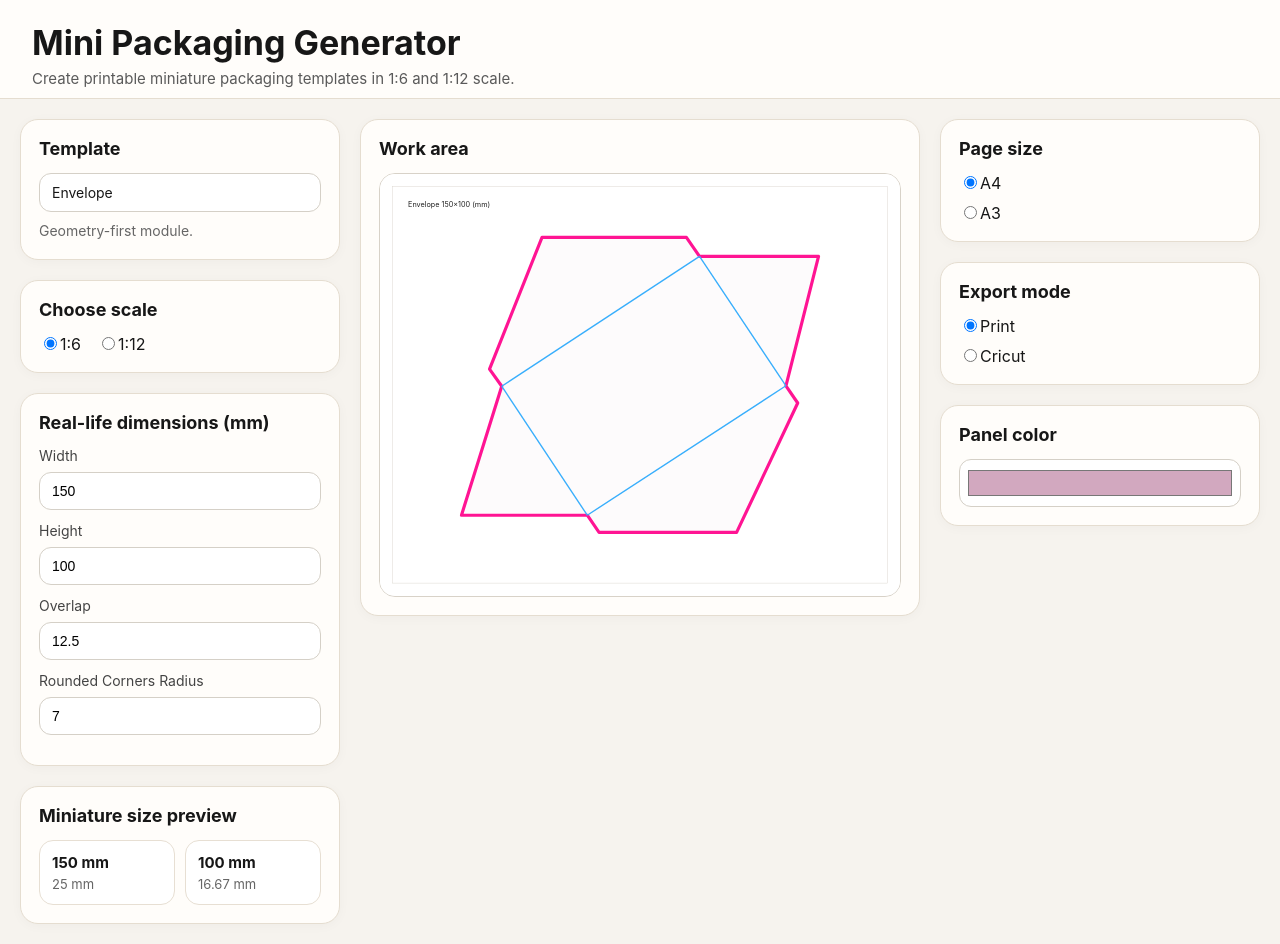
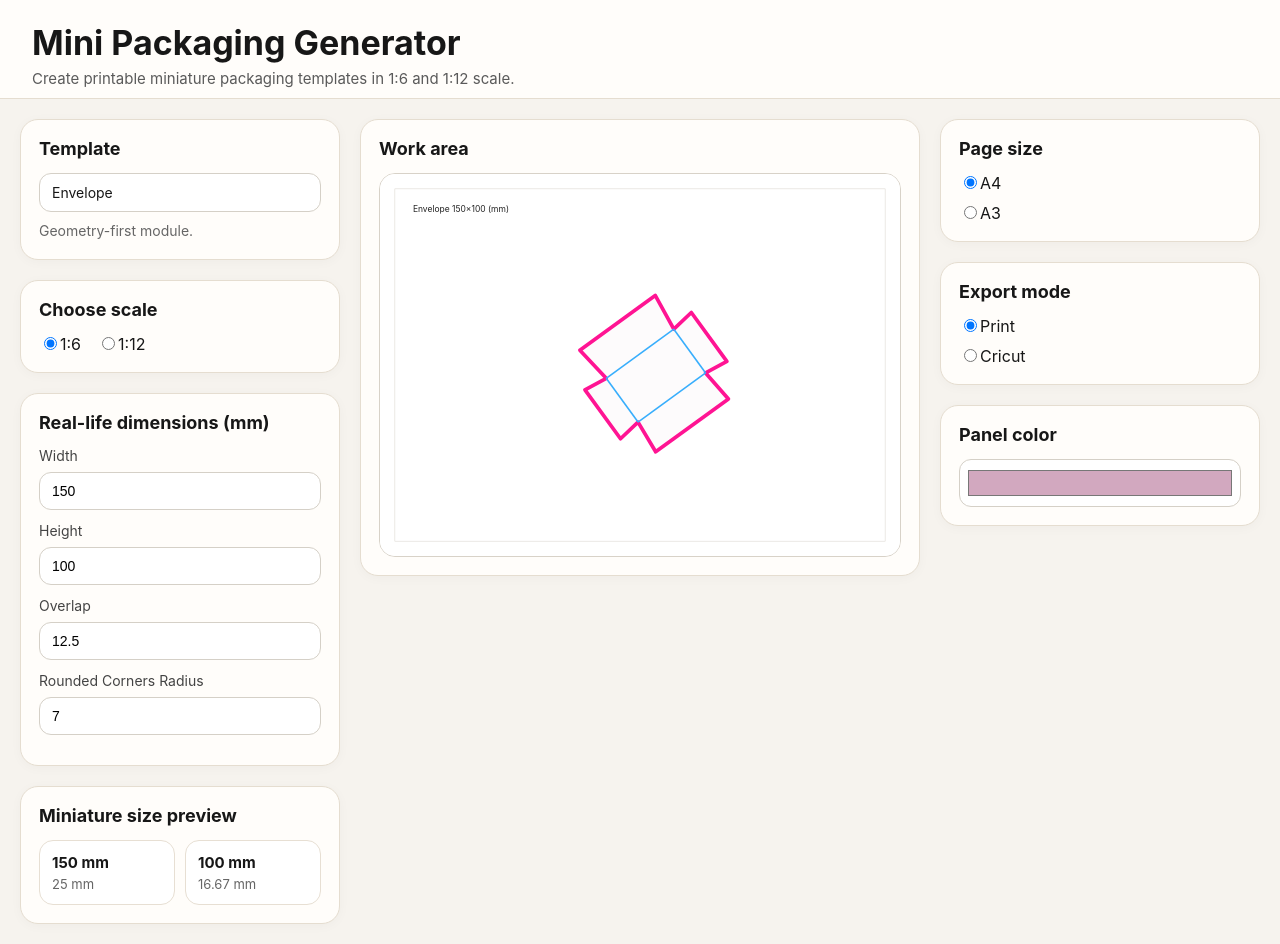
Before and after one commit to kspittrice/craftahub-mini-packaging-generator, a React (Vite) app: page / in a window 1280 px wide. Built offline with nearby package versions, Linux system fonts and the light colour scheme.

Commit message:
Update App.tsx

```diff
--- a/src/App.tsx
+++ b/src/App.tsx
@@ -10,6 +10,41 @@ function pt(x: number, y: number): Pt {
   return { x, y };
 }
 
+function add(a: Pt, b: Pt): Pt {
+  return { x: a.x + b.x, y: a.y + b.y };
+}
+
+function sub(a: Pt, b: Pt): Pt {
+  return { x: a.x - b.x, y: a.y - b.y };
+}
+
+function mul(a: Pt, k: number): Pt {
+  return { x: a.x * k, y: a.y * k };
+}
+
+function mid(a: Pt, b: Pt): Pt {
+  return { x: (a.x + b.x) / 2, y: (a.y + b.y) / 2 };
+}
+
+function line(a: Pt, b: Pt) {
+  return `M ${a.x} ${a.y} L ${b.x} ${b.y}`;
+}
+
+function polygon(points: Pt[]) {
+  return points.map((p) => `${p.x},${p.y}`).join(" ");
+}
+
+function pathFromPoints(points: Pt[], close = true) {
+  const d = points
+    .map((p, i) => `${i === 0 ? "M" : "L"} ${p.x} ${p.y}`)
+    .join(" ");
+  return close ? `${d} Z` : d;
+}
+
+function clamp(value: number, min: number, max: number) {
+  return Math.min(max, Math.max(min, value));
+}
+
 function scaleDivisor(scale: ScaleMode) {
   return scale === "1:6" ? 6 : 12;
 }
@@ -18,83 +53,107 @@ function miniValue(real: number, scale: ScaleMode) {
   return Number((real / scaleDivisor(scale)).toFixed(2));
 }
 
-function clamp(value: number, min: number, max: number) {
-  return Math.min(max, Math.max(min, value));
-}
+function rotatedRectangle(
+  center: Pt,
+  width: number,
+  height: number,
+  angleDeg: number
+) {
+  const a = (angleDeg * Math.PI) / 180;
+  const ux = pt(Math.cos(a), Math.sin(a));
+  const uy = pt(-Math.sin(a), Math.cos(a));
 
-function line(a: Pt, b: Pt) {
-  return `M ${a.x} ${a.y} L ${b.x} ${b.y}`;
-}
+  const hx = width / 2;
+  const hy = height / 2;
 
-function polyline(points: Pt[]) {
-  return points.map((p, i) => `${i === 0 ? "M" : "L"} ${p.x} ${p.y}`).join(" ");
+  const TL = add(center, add(mul(ux, -hx), mul(uy, -hy)));
+  const TR = add(center, add(mul(ux, hx), mul(uy, -hy)));
+  const BR = add(center, add(mul(ux, hx), mul(uy, hy)));
+  const BL = add(center, add(mul(ux, -hx), mul(uy, hy)));
+
+  return { TL, TR, BR, BL, ux, uy };
 }
 
 function EnvelopeGeometry({
   width,
   height,
   overlap,
+  radius,
   fill,
 }: {
   width: number;
   height: number;
   overlap: number;
+  radius: number;
   fill: string;
 }) {
   const W = clamp(width, 80, 260);
   const H = clamp(height, 50, 180);
   const O = clamp(overlap, 0, 30);
+  const R = clamp(radius, 0, 20);
 
-  // Reference points taken from the user's provided 150x100 screenshot
-  // and then scaled to current width/height.
-  const refW = 150;
-  const refH = 100;
+  const pageW = 980;
+  const pageH = 720;
+  const center = pt(520, 380);
 
-  // Bounding box of the screenshot geometry
-  const minX = 231;
-  const minY = 279;
-  const maxX = 1020;
-  const maxY = 931;
+  // Fixed rotation so the inner blue panel always stays a true rectangle
+  const angle = -36;
 
-  const sx = W / refW;
-  const sy = H / refH;
+  const { TL, TR, BR, BL, ux, uy } = rotatedRectangle(center, W * 1.05, H * 1.02, angle);
 
-  const offsetX = 180;
-  const offsetY = 140;
+  // Outward normals for each edge
+  const nTop = mul(uy, -1);
+  const nRight = ux;
+  const nBottom = uy;
+  const nLeft = mul(ux, -1);
 
-  function map(x: number, y: number): Pt {
-    return pt((x - minX) * sx + offsetX, (y - minY) * sy + offsetY);
-  }
+  // Flap depths
+  const topDepth = H * 0.62 + O * 0.8;
+  const sideDepth = H * 0.42 + O * 0.25;
+  const bottomDepth = H * 0.58 + O * 0.55;
 
-  // Outer contour, tuned from screenshot
-  const outer = [
-    map(231, 893),
-    map(320, 608),
-    map(293, 570),
-    map(409, 279),
-    map(728, 279),
-    map(757, 321),
-    map(1020, 321),
-    map(948, 607),
-    map(974, 645),
-    map(839, 931),
-    map(535, 931),
-    map(509, 893),
+  // Small tangential extension to resemble the reference geometry
+  const skewTop = W * 0.06;
+  const skewSide = H * 0.06;
+  const skewBottom = W * 0.04;
+
+  // Top flap outer points (parallel to top edge)
+  const topOuterL = add(add(TL, mul(nTop, topDepth)), mul(ux, -skewTop));
+  const topOuterR = add(add(TR, mul(nTop, topDepth)), mul(ux, skewTop));
+
+  // Right flap outer points
+  const rightOuterT = add(add(TR, mul(nRight, sideDepth)), mul(uy, -skewSide));
+  const rightOuterB = add(add(BR, mul(nRight, sideDepth)), mul(uy, skewSide));
+
+  // Bottom flap outer points
+  const bottomOuterR = add(add(BR, mul(nBottom, bottomDepth)), mul(ux, skewBottom));
+  const bottomOuterL = add(add(BL, mul(nBottom, bottomDepth)), mul(ux, -skewBottom));
+
+  // Left flap outer points
+  const leftOuterB = add(add(BL, mul(nLeft, sideDepth)), mul(uy, skewSide));
+  const leftOuterT = add(add(TL, mul(nLeft, sideDepth)), mul(uy, -skewSide));
+
+  // Contour order around the shape
+  const outerPoints = [
+    TL,
+    topOuterL,
+    topOuterR,
+    TR,
+    rightOuterT,
+    rightOuterB,
+    BR,
+    bottomOuterR,
+    bottomOuterL,
+    BL,
+    leftOuterB,
+    leftOuterT,
   ];
 
-  // Inner blue fold-shape from screenshot
-  const innerLeft = map(320, 608);
-  const innerTop = map(757, 321);
-  const innerRight = map(948, 607);
-  const innerBottom = map(509, 893);
+  // Slight rounding effect by smoothing only visually with joins; radius retained as displayed param
+  const outerPath = pathFromPoints(outerPoints, true);
 
-  // Small overlap-dependent adjustment to mimic parameter effect
-  const overlapShift = (O - 12.5) * 3;
-  const adjustedTop = pt(innerTop.x - overlapShift, innerTop.y);
-  const adjustedBottom = pt(innerBottom.x + overlapShift * 0.5, innerBottom.y);
-
-  const viewW = (maxX - minX) * sx + 360;
-  const viewH = (maxY - minY) * sy + 280;
+  const viewW = pageW;
+  const viewH = pageH;
 
   return (
     <div className="geometry-card">
@@ -113,17 +172,12 @@ function EnvelopeGeometry({
           Envelope {Math.round(width)}×{Math.round(height)} (mm)
         </text>
 
-        {/* soft editable zone tint */}
+        {/* editable zone tint */}
+        <path d={outerPath} fill={fill} fillOpacity="0.05" stroke="none" />
+
+        {/* cut line */}
         <path
-          d={`${polyline([...outer, outer[0]])} Z`}
-          fill={fill}
-          fillOpacity="0.05"
-          stroke="none"
-        />
-
-        {/* outer cut line */}
-        <path
-          d={`${polyline([...outer, outer[0]])} Z`}
+          d={outerPath}
           fill="none"
           stroke="#ff1493"
           strokeWidth="7"
@@ -131,11 +185,21 @@ function EnvelopeGeometry({
           strokeLinecap="round"
         />
 
-        {/* fold lines */}
-        <path d={line(innerLeft, adjustedTop)} fill="none" stroke="#38aefc" strokeWidth="3" />
-        <path d={line(adjustedTop, innerRight)} fill="none" stroke="#38aefc" strokeWidth="3" />
-        <path d={line(innerRight, adjustedBottom)} fill="none" stroke="#38aefc" strokeWidth="3" />
-        <path d={line(adjustedBottom, innerLeft)} fill="none" stroke="#38aefc" strokeWidth="3" />
+        {/* blue panel outline: always a true rectangle */}
+        <path d={line(TL, TR)} fill="none" stroke="#38aefc" strokeWidth="3" />
+        <path d={line(TR, BR)} fill="none" stroke="#38aefc" strokeWidth="3" />
+        <path d={line(BR, BL)} fill="none" stroke="#38aefc" strokeWidth="3" />
+        <path d={line(BL, TL)} fill="none" stroke="#38aefc" strokeWidth="3" />
+
+        {/* fold lines from panel to flaps */}
+        <path d={line(TL, topOuterL)} fill="none" stroke="#38aefc" strokeWidth="0" />
+        <path d={line(TR, topOuterR)} fill="none" stroke="#38aefc" strokeWidth="0" />
+        <path d={line(TR, rightOuterT)} fill="none" stroke="#38aefc" strokeWidth="0" />
+        <path d={line(BR, rightOuterB)} fill="none" stroke="#38aefc" strokeWidth="0" />
+        <path d={line(BR, bottomOuterR)} fill="none" stroke="#38aefc" strokeWidth="0" />
+        <path d={line(BL, bottomOuterL)} fill="none" stroke="#38aefc" strokeWidth="0" />
+        <path d={line(BL, leftOuterB)} fill="none" stroke="#38aefc" strokeWidth="0" />
+        <path d={line(TL, leftOuterT)} fill="none" stroke="#38aefc" strokeWidth="0" />
       </svg>
     </div>
   );
@@ -264,6 +328,7 @@ export default function App() {
               width={width}
               height={height}
               overlap={overlap}
+              radius={radius}
               fill={panelColor}
             />
           </section>
```
